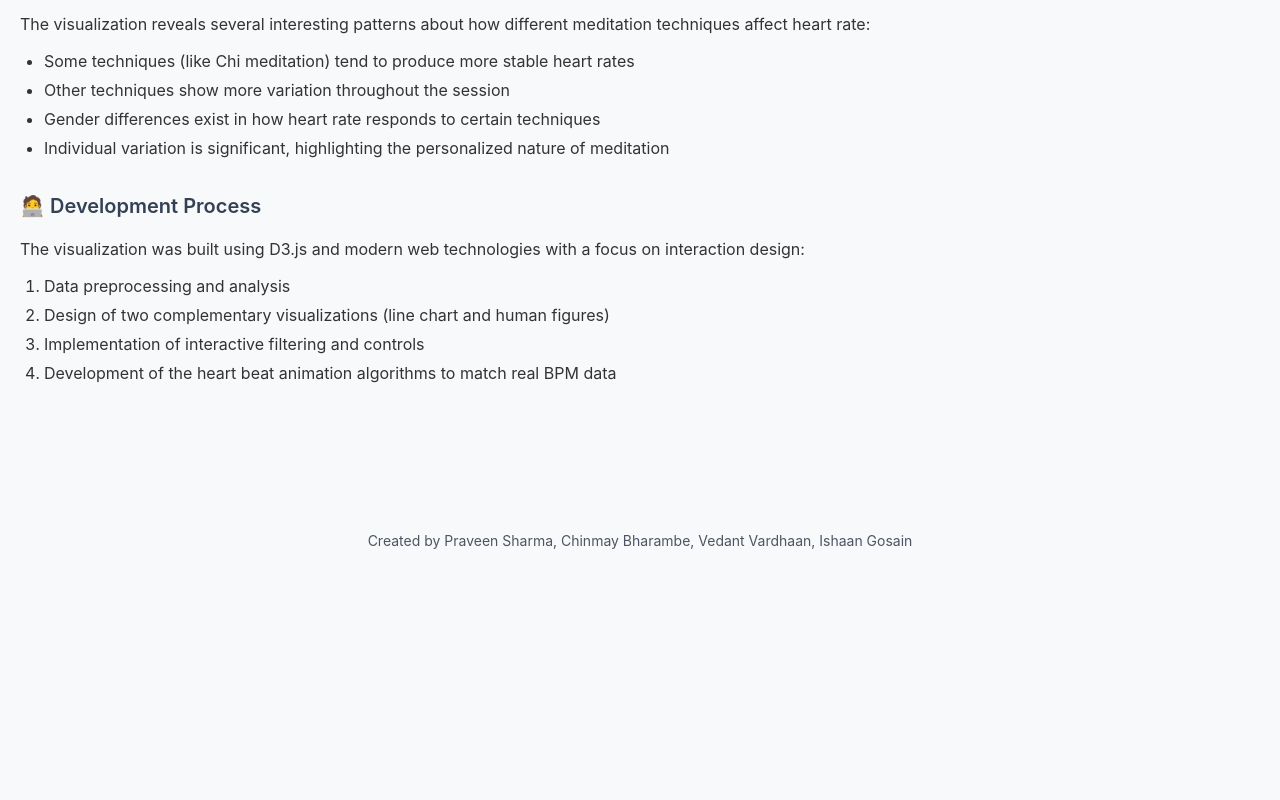
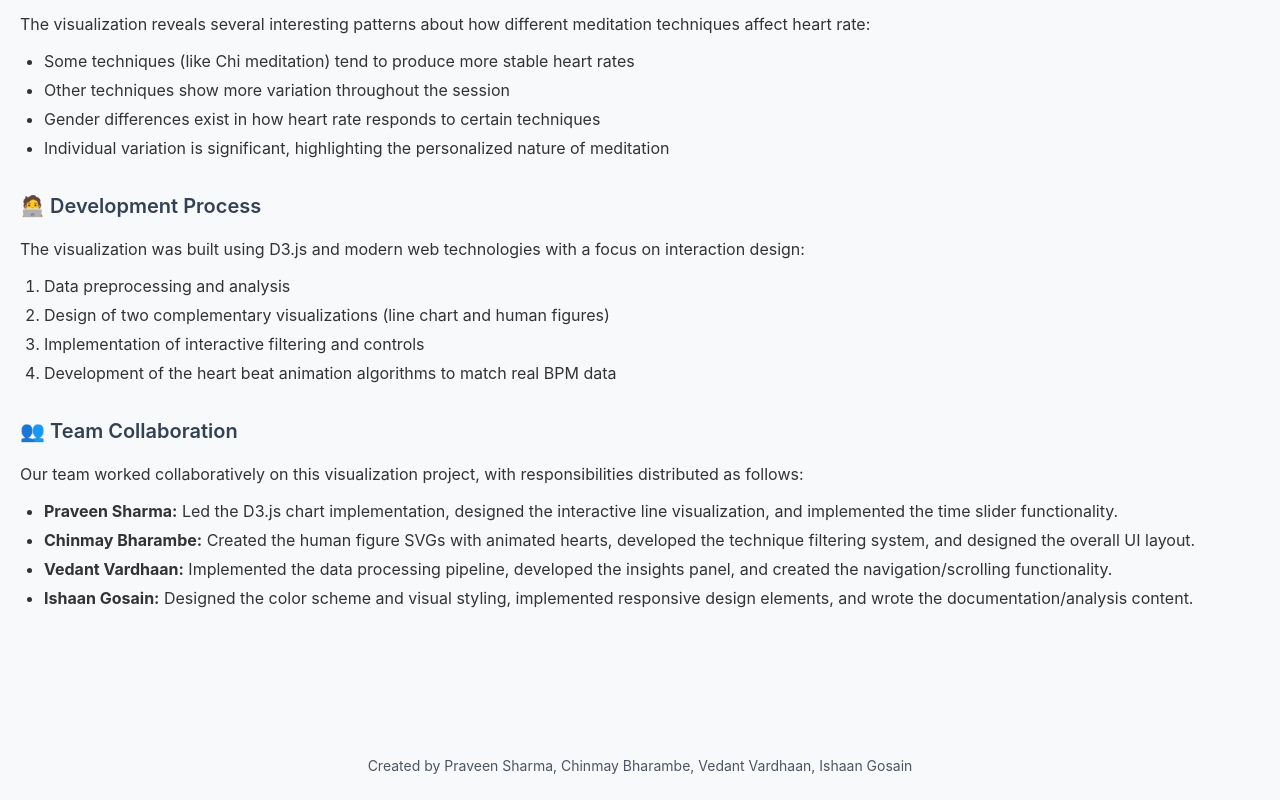
Before and after one commit to praveendesharma/meditation-trends, a plain HTML site: page index.html in a window 1280 px wide. Shown: the part 2790-3590 px from the top of the page. Before the commit the page ends 3365 px from the top, so only its background shows below. Drawn offline with nearby package versions, Linux system fonts and the light colour scheme.

Commit message:
team collaboration added

```diff
--- a/index.html
+++ b/index.html
@@ -568,6 +568,19 @@
                 <li>Implementation of interactive filtering and controls</li>
                 <li>Development of the heart beat animation algorithms to match real BPM data</li>
             </ol>
+
+
+
+    <h3 class="text-xl font-semibold mt-6 mb-2 text-slate-800">👥 Team Collaboration</h3>
+    <p>
+        Our team worked collaboratively on this visualization project, with responsibilities distributed as follows:
+    </p>
+    <ul class="list-disc pl-6 mt-2">
+        <li><strong>Praveen Sharma:</strong> Led the D3.js chart implementation, designed the interactive line visualization, and implemented the time slider functionality.</li>
+        <li><strong>Chinmay Bharambe:</strong> Created the human figure SVGs with animated hearts, developed the technique filtering system, and designed the overall UI layout.</li>
+        <li><strong>Vedant Vardhaan:</strong> Implemented the data processing pipeline, developed the insights panel, and created the navigation/scrolling functionality.</li>
+        <li><strong>Ishaan Gosain:</strong> Designed the color scheme and visual styling, implemented responsive design elements, and wrote the documentation/analysis content.</li>
+    </ul>
         </section>
     </div>
 
```
